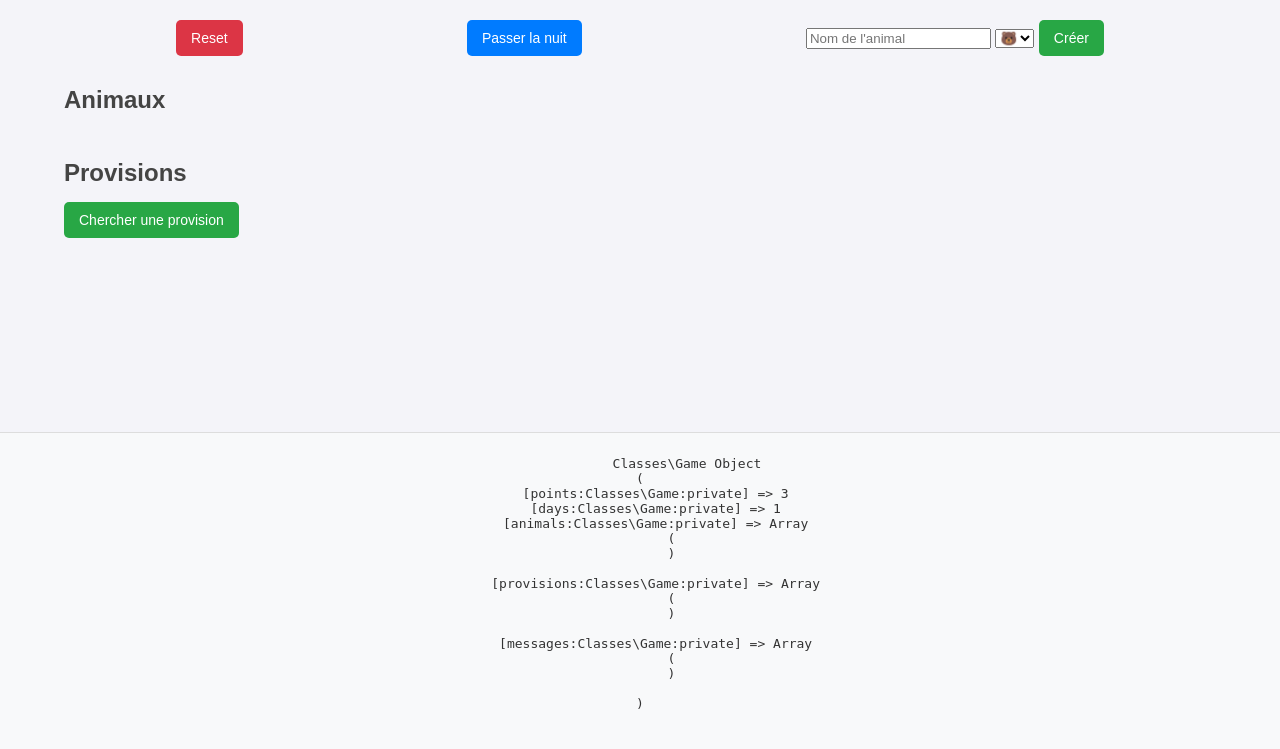
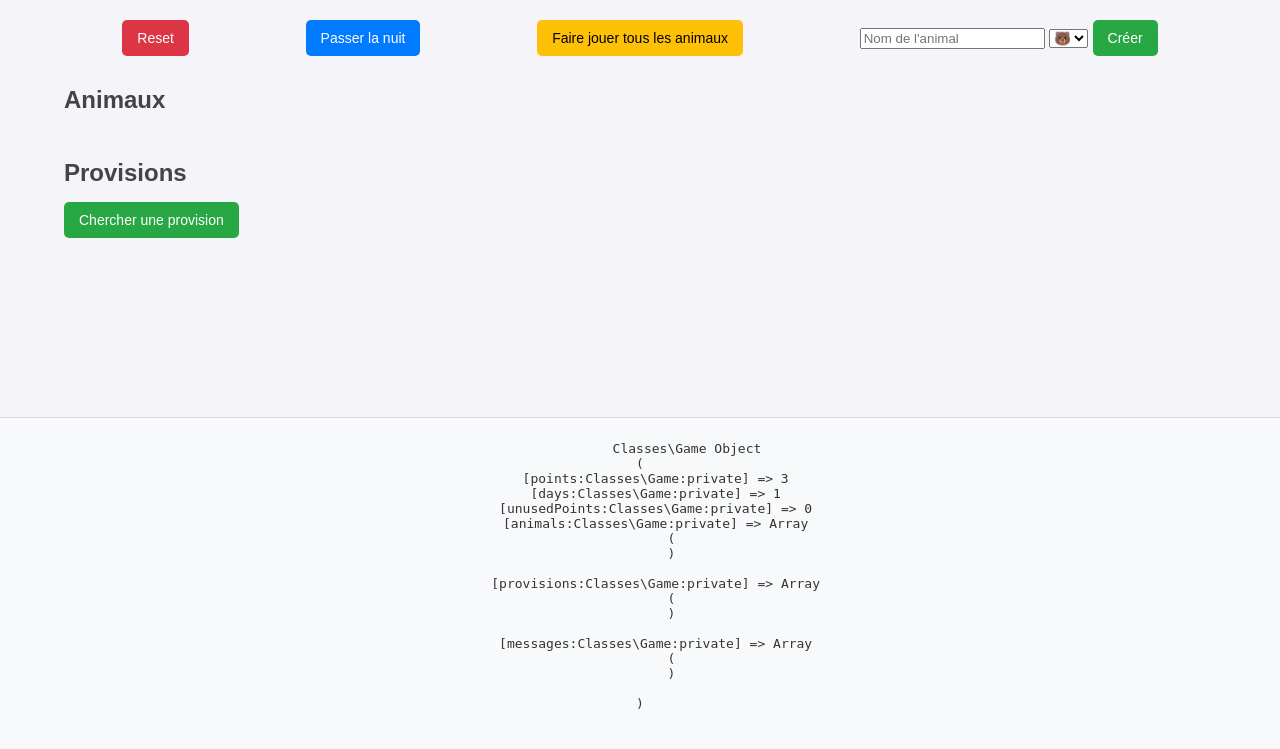
Before and after one commit to AnthonySkr/PHPPOO, a PHP site: page / in a window 1280 px wide. Shown: the part 51-800 px from the top of the page. Run offline with PHP 8.4, Linux system fonts and the light colour scheme.

Commit message:
Add playTogether feature and adjust points handling in Game class

```diff
--- a/classes/Game.php
+++ b/classes/Game.php
@@ -13,6 +13,7 @@ use Classes\Provision\Watermelon;
 class Game {
     private $points = 3;
     private $days = 1;
+    private $unusedPoints = 0;
 
     private $animals = [];
     private $provisions= [];
@@ -109,14 +110,17 @@ class Game {
 
     public function night()
     {
+        $this->unusedPoints += $this->points;
+        $this->points = 3 + $this->unusedPoints;
+        $this->unusedPoints = 0;
+
         $this->days++;
-        $this->points = 3;
 
         foreach ($this->animals as $id => $animal) {
             $animal->sleep();
         }
 
-        $this->addMessage("La nuit est passée");
+        $this->addMessage("La nuit est passée. Vous avez maintenant {$this->points} points d'action.");
     }
 
     public function feedAnimal($animalId, $provisionId) {
@@ -150,6 +154,21 @@ class Game {
         }
     }
 
+    public function playTogether()
+    {
+        if (count($this->animals) < 2) {
+            $this->addMessage("Vous devez avoir au moins 2 animaux pour jouer ensemble !");
+            return;
+        }
+
+        if ($this->consumePoints(5)) {
+            foreach ($this->animals as $animal) {
+                $moodBoost = rand(10, 30);
+                $animal->changeMood($moodBoost);
+            }
+        }
+    }
+
     private function consumePoints($points)
     {
         if ($this -> points >= $points) {
--- a/index.php
+++ b/index.php
@@ -50,13 +50,18 @@ if (isset($_POST['action'])) {
 
         case 'feedAnimal':
             $game-> feedAnimal($_POST['animal'], $_POST['provision']);
+            break;
 
-            break;
         case 'healAnimal':
             $game->healAnimal($_POST['animal']);
             break;
+
         case 'petAnimal':
             $game->petAnimal($_POST['animal']);
+            break;
+
+        case 'playTogether':
+            $game->playTogether();
             break;
     }
 
--- a/interface.php
+++ b/interface.php
@@ -22,6 +22,11 @@
             <form action="index.php" method="post">
                 <input type="hidden" name="action" value="night">
                 <button type="submit" class="btn btn-primary">Passer la nuit</button>
+            </form>
+
+            <form action="index.php" method="post">
+                <input type="hidden" name="action" value="playTogether">
+                <button type="submit" class="btn btn-warning">Faire jouer tous les animaux</button>
             </form>
 
             <form action="index.php" method="post" class="create-animal-form">
```
